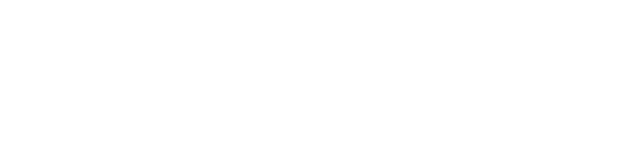
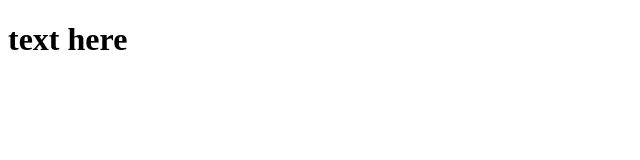
Before and after one commit to caskasclass/myrep, a plain HTML site: page index.html in a window 1280 px wide. Shown: the whole page, without its empty margins (0-640 px from the left). Drawn offline with Linux system fonts and the light colour scheme.

Commit message:
nuova feature aggiunta

```diff
--- /dev/null
+++ b/file.js
@@ -0,0 +1 @@
+console.log("new branch here")
--- a/index.html
+++ b/index.html
@@ -7,6 +7,6 @@
     <title>Document</title>
 </head>
 <body>
-
+    <h1>text here</h1>
 </body>
 </html>
```
